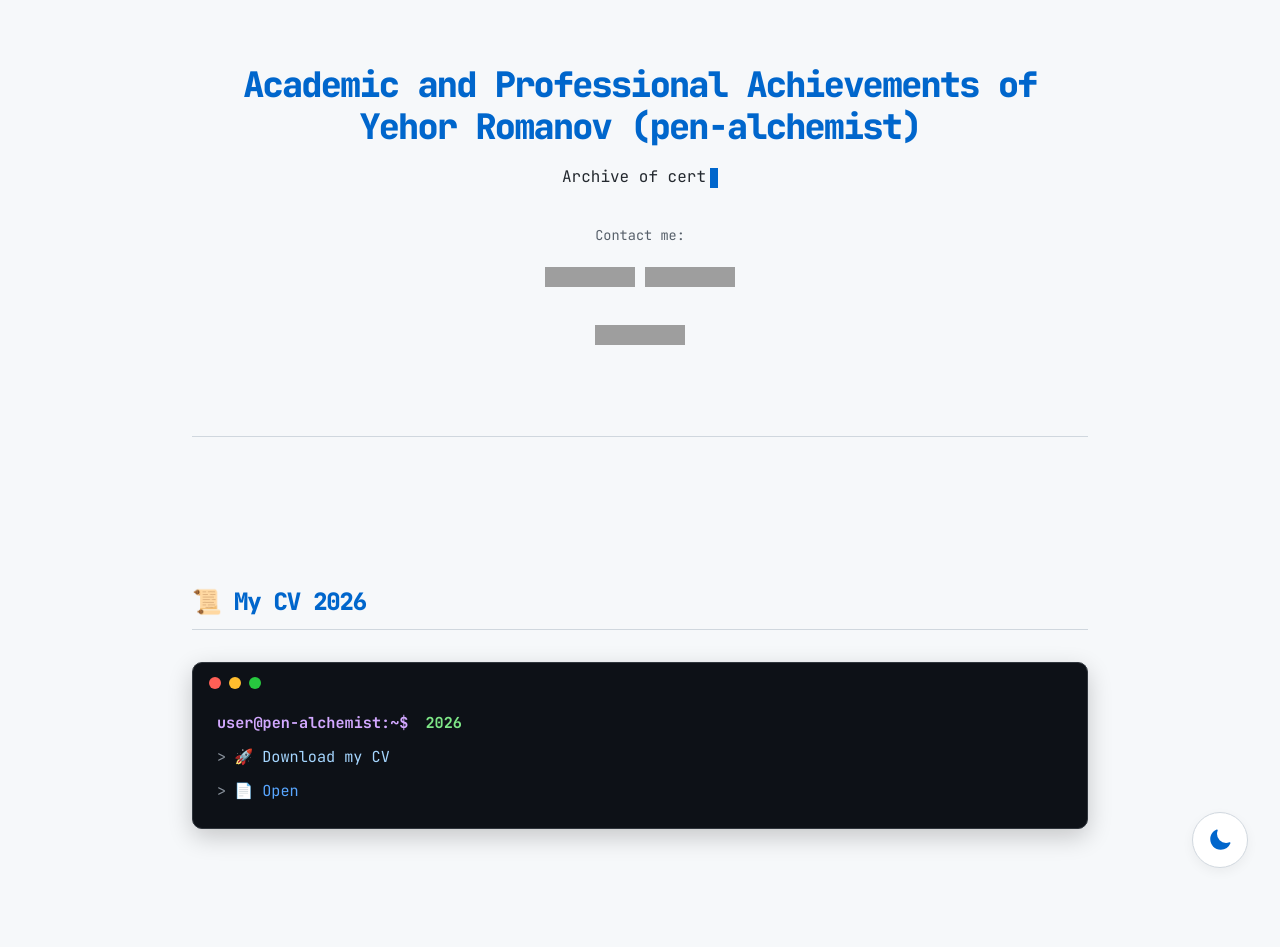
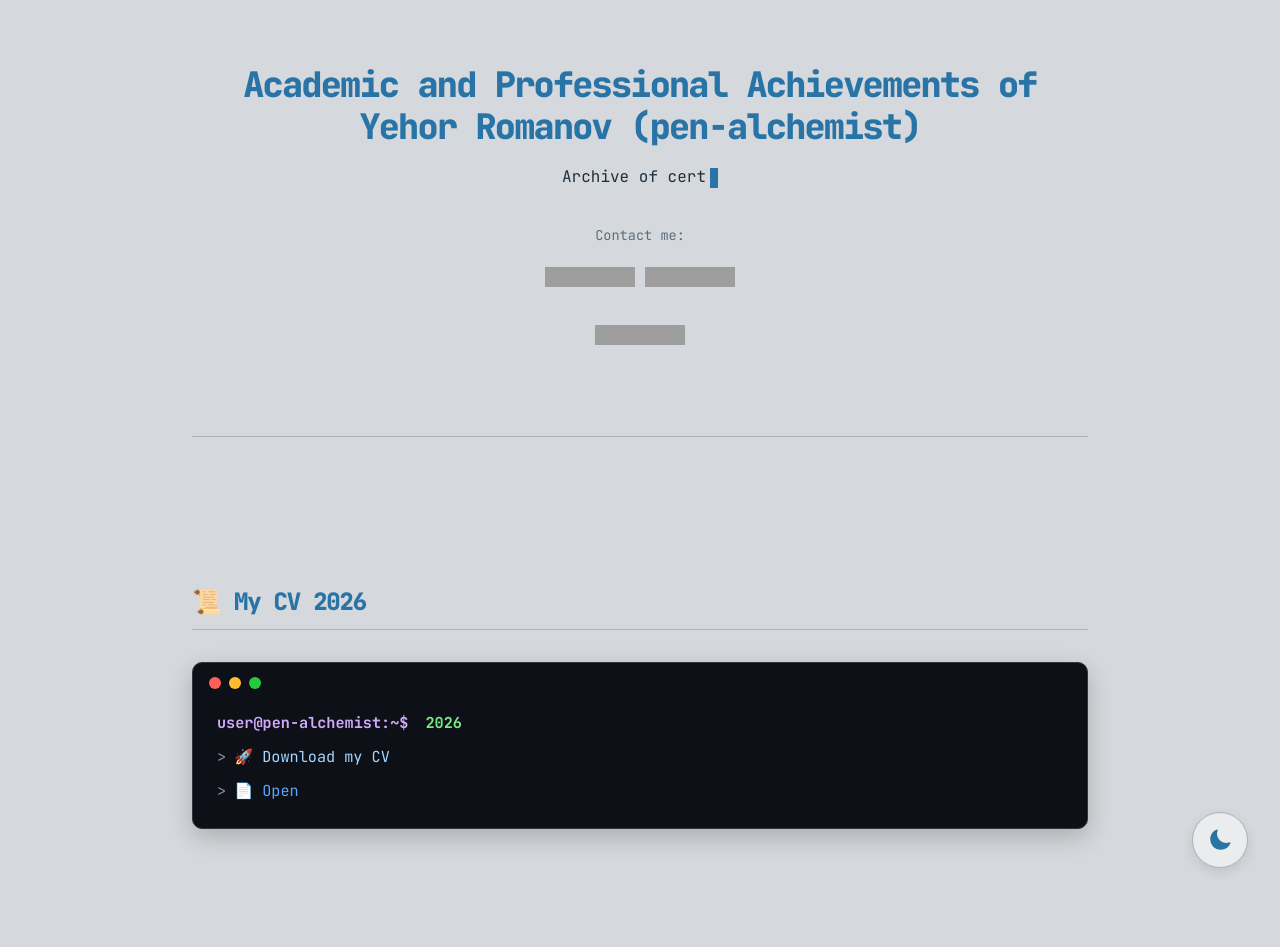
Before and after one commit to pen-alchemist/pen-alchemist.github.io, a Jekyll site: the page built from README.md, in a window 1280 px wide. Shown: the top 947 px of the page. Built offline with Jekyll 4.4.1, drawn with Linux system fonts in a browser that asks for light colours; our own code applies the rules of GitHub Pages for plain Markdown files; grey boxes are pictures that could not be loaded.

Commit message:
Update style.css

```diff
--- a/assets/css/style.css
+++ b/assets/css/style.css
@@ -1,15 +1,15 @@
 @import url('https://fonts.googleapis.com/css2?family=JetBrains+Mono:wght@400;700;800&display=swap');
 
 :root {
-  --bg-color: #F6F8FA;
-  --surface-color: #FFFFFF;
-  --text-main: #24292F;
-  --text-muted: #57606A;
-  --accent-color: #0066CC;
-  --accent-hover: #0055AA;
-  --border-color: #D0D7DE;
-  --table-hover: #F3F4F6;
-  --shadow-elevation: 0 4px 12px rgba(0, 0, 0, 0.05);
+  --bg-color: #D5D8DC;
+  --surface-color: #EAECEE;
+  --text-main: #212F3D;
+  --text-muted: #5D6D7E;
+  --accent-color: #2874A6;
+  --accent-hover: #1A5276;
+  --border-color: #ABB2B9;
+  --table-hover: #CCD1D1;
+  --shadow-elevation: 0 4px 12px rgba(0, 0, 0, 0.1);
 }
 
 @media (prefers-color-scheme: dark) {
@@ -27,15 +27,15 @@
 }
 
 [data-theme="light"] {
-  --bg-color: #F6F8FA;
-  --surface-color: #FFFFFF;
-  --text-main: #24292F;
-  --text-muted: #57606A;
-  --accent-color: #0066CC;
-  --accent-hover: #0055AA;
-  --border-color: #D0D7DE;
-  --table-hover: #F3F4F6;
-  --shadow-elevation: 0 4px 12px rgba(0, 0, 0, 0.05);
+  --bg-color: #D5D8DC;
+  --surface-color: #EAECEE;
+  --text-main: #212F3D;
+  --text-muted: #5D6D7E;
+  --accent-color: #2874A6;
+  --accent-hover: #1A5276;
+  --border-color: #ABB2B9;
+  --table-hover: #CCD1D1;
+  --shadow-elevation: 0 4px 12px rgba(0, 0, 0, 0.1);
 }
 
 [data-theme="dark"] {
```
